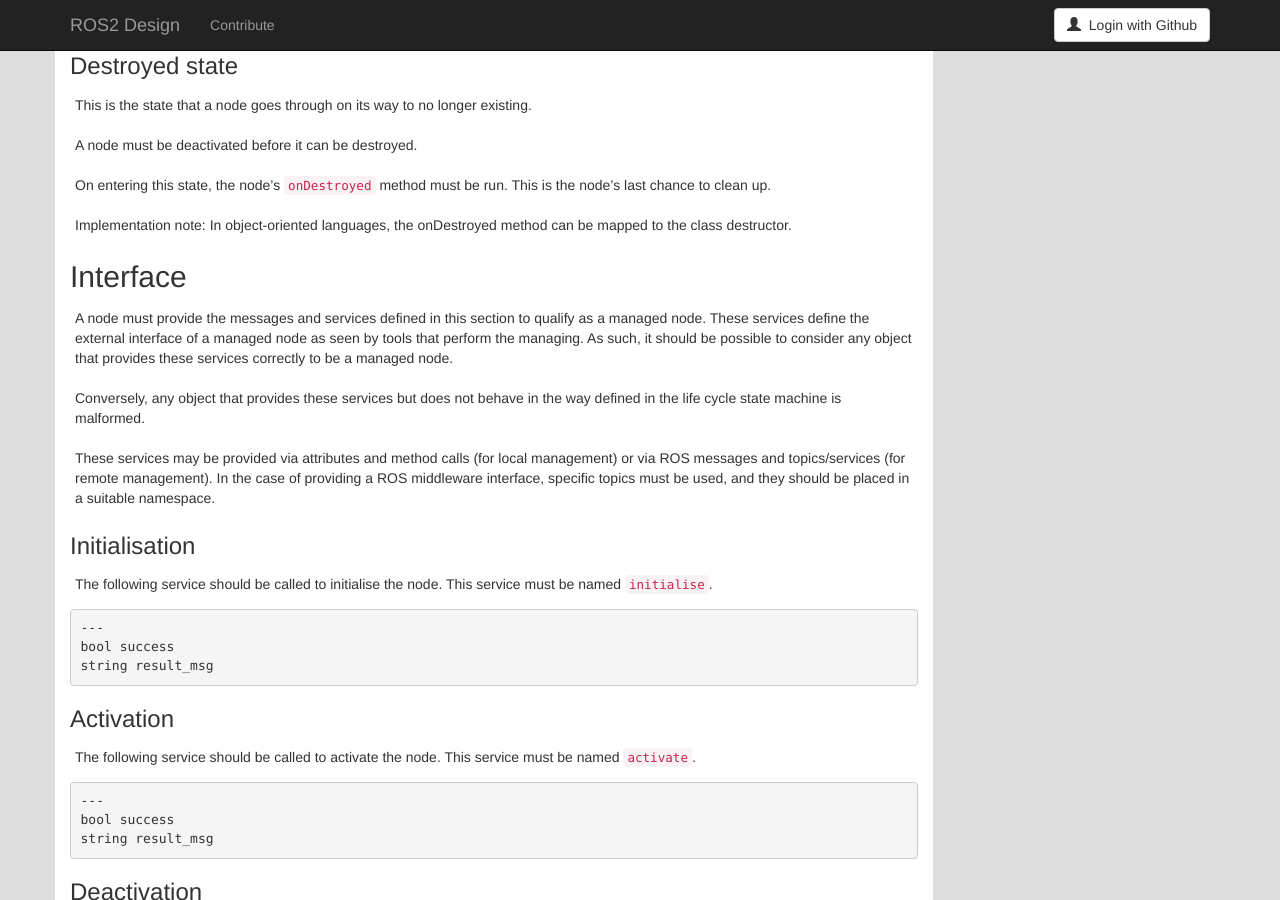
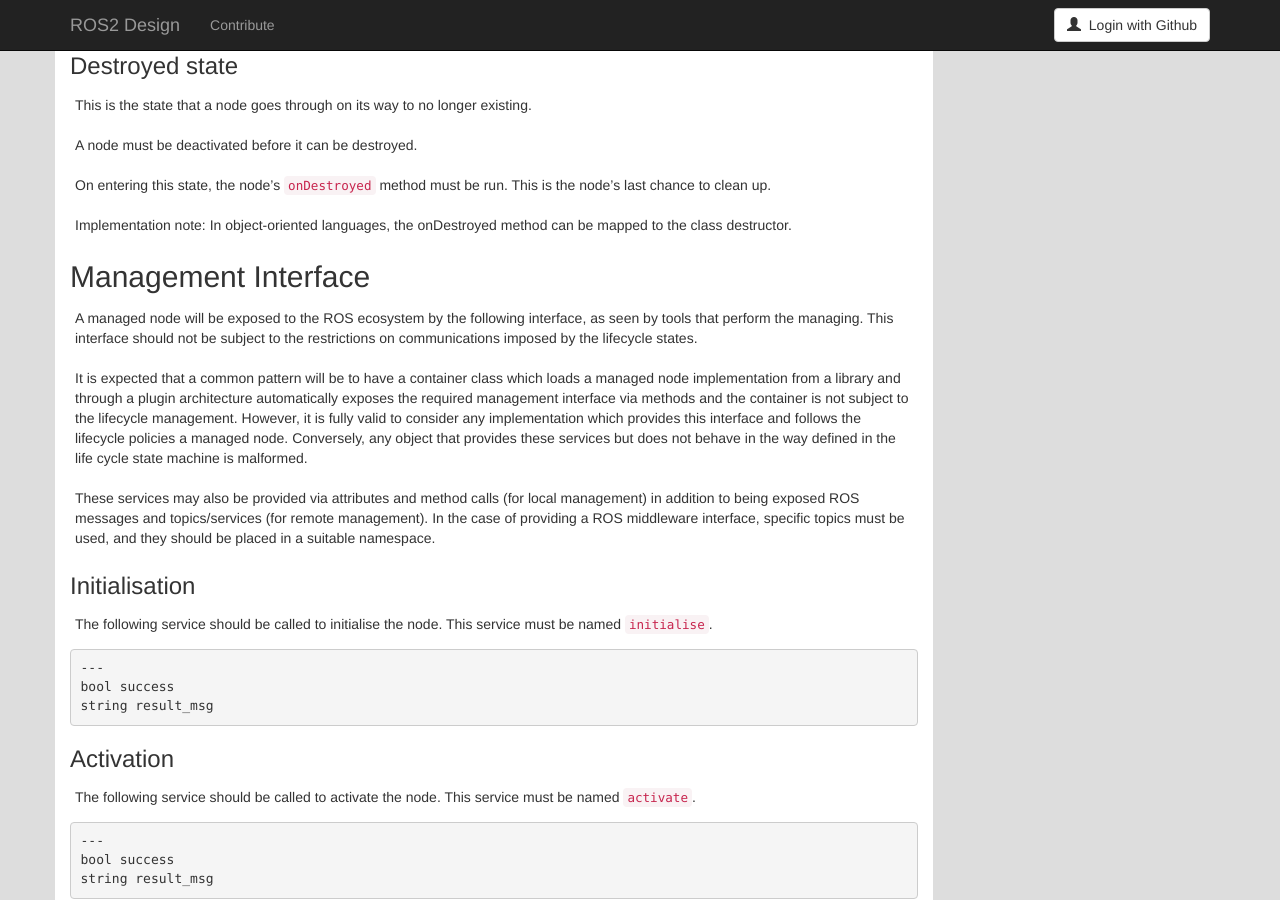
Before and after one commit to ros2/design, a Jekyll site: the page built from articles/node_lifecycle.md, in a window 1280 px wide and 900 px high, scrolled down 2615 px. Built offline with Jekyll 4.4.1, drawn with Linux system fonts in a browser that asks for light colours; nearby versions of some CDN libraries; some of the changed text lies outside the part shown.

Commit message:
clarify that the management interface is not subject to lifetime management

```diff
--- a/articles/node_lifecycle.md
+++ b/articles/node_lifecycle.md
@@ -106,13 +106,18 @@ Implementation note: In object-oriented languages, the onDestroyed method can be
 
 
 
-## Interface
+## Management Interface
 
-A node must provide the messages and services defined in this section to qualify as a managed node. These services define the external interface of a managed node as seen by tools that perform the managing. As such, it should be possible to consider any object that provides these services correctly to be a managed node.
+A managed node will be exposed to the ROS ecosystem by the following interface, as seen by tools that perform the managing.
+This interface should not be subject to the restrictions on communications imposed by the lifecycle states.
 
+It is expected that a common pattern will be to have a container class which loads a managed node implementation from a library and through a plugin architecture automatically exposes the required management interface via methods and the container is not subject to the lifecycle management.
+However, it is fully valid to consider any implementation which provides this interface and follows the lifecycle policies a managed node.
 Conversely, any object that provides these services but does not behave in the way defined in the life cycle state machine is malformed.
 
-These services may be provided via attributes and method calls (for local management) or via ROS messages and topics/services (for remote management). In the case of providing a ROS middleware interface, specific topics must be used, and they should be placed in a suitable namespace.
+These services may also be provided via attributes and method calls (for local management) in addition to being exposed ROS messages and topics/services (for remote management).
+In the case of providing a ROS middleware interface, specific topics must be used, and they should be placed in a suitable namespace.
+
 
 ### Initialisation
 
@@ -191,6 +198,12 @@ It will publish ever time that a transition is triggered, whether successful or
 
     int8 transition
     bool success
+
+{% endraw %}
+
+
+{% raw %}
+    ComponentTransition transition
     ComponentState resultant_state
 
 {% endraw %}
```
Also changed, not shown: other parts of articles/node_lifecycle.md (+2 -0 lines).
